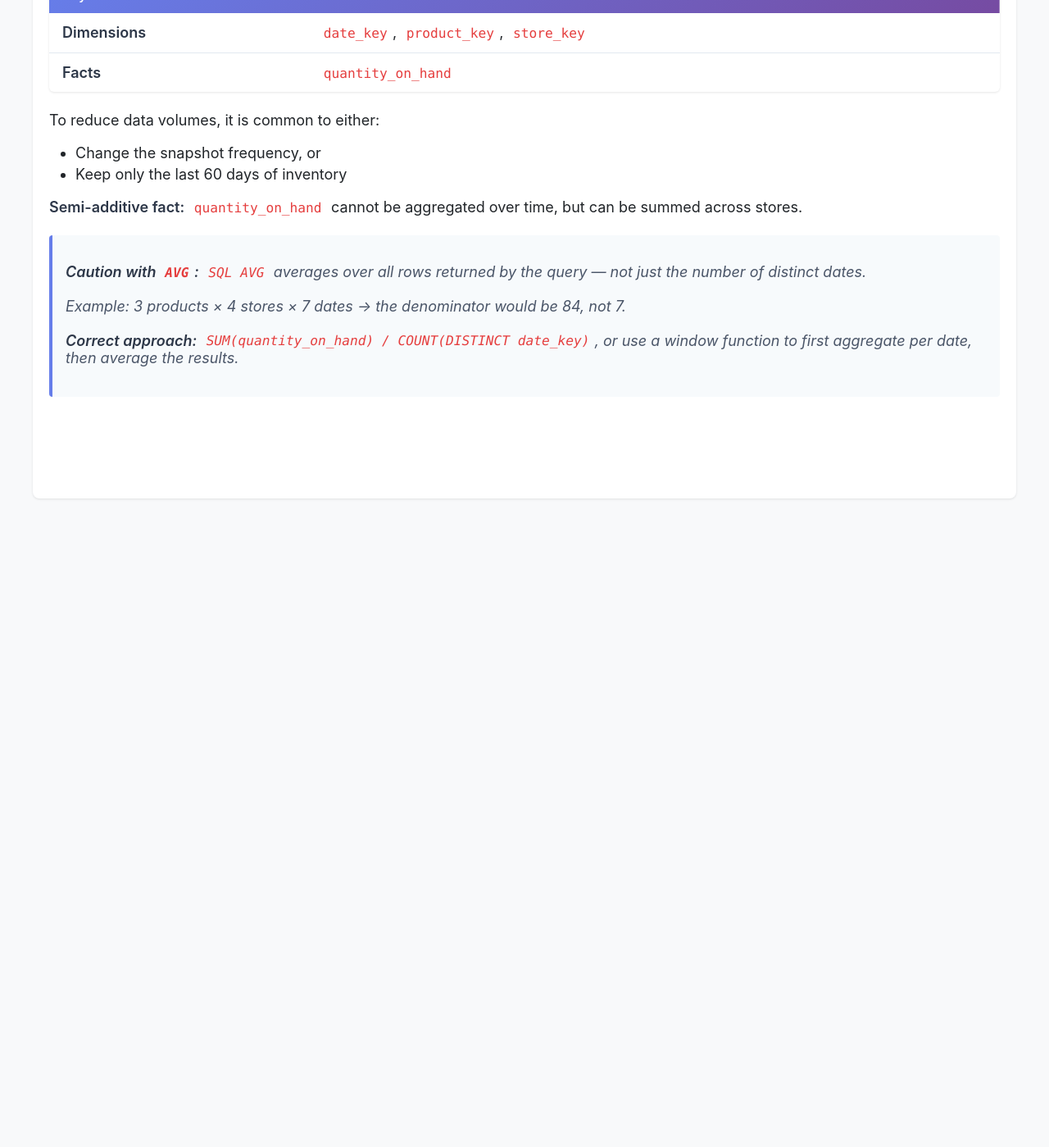
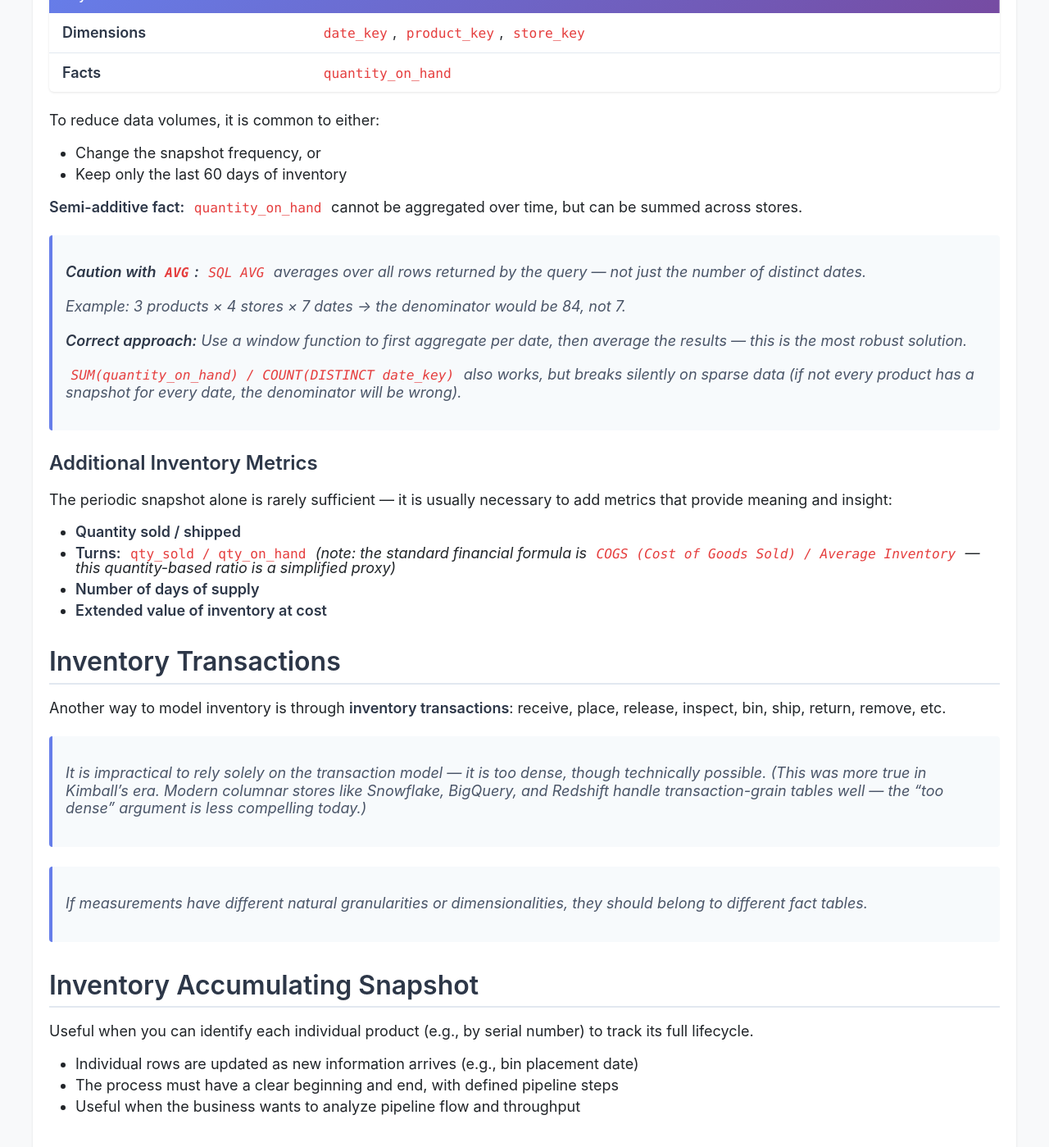
Before and after one commit to CarlosPena00/carlospena00.github.io, a Jekyll site: the page built from _posts/2026-03-21-data-warehouse.md, in a window 1280 px wide and 1400 px high, scrolled down 12946 px. Shown: the whole window at 82% size. Built offline with Jekyll 4.4.1, drawn with Linux system fonts in a browser that asks for light colours; before the commit the page ends 13574 px from its top, so only the background shows below that.

Commit message:
docs(blog): Expand inventory metrics and introduce inventory transactions and accumulating snapshots

```diff
--- a/_posts/2026-03-21-data-warehouse.md
+++ b/_posts/2026-03-21-data-warehouse.md
@@ -459,4 +459,32 @@ To reduce data volumes, it is common to either:
 >
 > Example: 3 products × 4 stores × 7 dates → the denominator would be 84, not 7.
 >
-> **Correct approach:** `SUM(quantity_on_hand) / COUNT(DISTINCT date_key)`, or use a window function to first aggregate per date, then average the results.
+> **Correct approach:** Use a window function to first aggregate per date, then average the results — this is the most robust solution.
+>
+> `SUM(quantity_on_hand) / COUNT(DISTINCT date_key)` also works, but breaks silently on sparse data (if not every product has a snapshot for every date, the denominator will be wrong).
+
+
+### Additional Inventory Metrics
+
+The periodic snapshot alone is rarely sufficient — it is usually necessary to add metrics that provide meaning and insight:
+
+- **Quantity sold / shipped**
+- **Turns:** `qty_sold / qty_on_hand` *(note: the standard financial formula is `COGS (Cost of Goods Sold) / Average Inventory` — this quantity-based ratio is a simplified proxy)*
+- **Number of days of supply**
+- **Extended value of inventory at cost**
+
+## Inventory Transactions
+
+Another way to model inventory is through **inventory transactions**: receive, place, release, inspect, bin, ship, return, remove, etc.
+
+> It is impractical to rely solely on the transaction model — it is too dense, though technically possible. *(This was more true in Kimball's era. Modern columnar stores like Snowflake, BigQuery, and Redshift handle transaction-grain tables well — the "too dense" argument is less compelling today.)*
+
+> If measurements have different natural granularities or dimensionalities, they should belong to different fact tables.
+
+## Inventory Accumulating Snapshot
+
+Useful when you can identify each individual product (e.g., by serial number) to track its full lifecycle.
+
+- Individual rows are updated as new information arrives (e.g., bin placement date)
+- The process must have a clear beginning and end, with defined pipeline steps
+- Useful when the business wants to analyze pipeline flow and throughput
```
